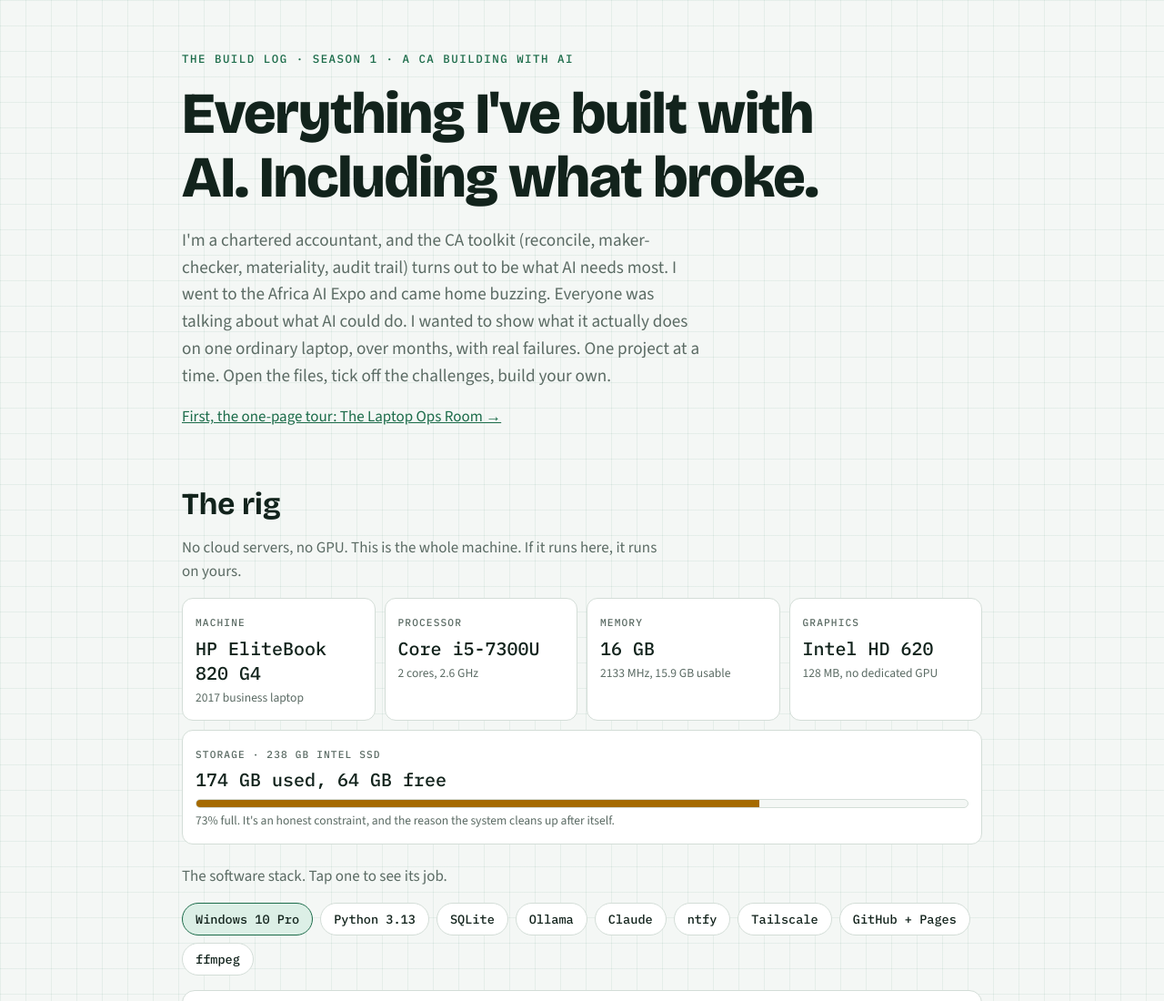
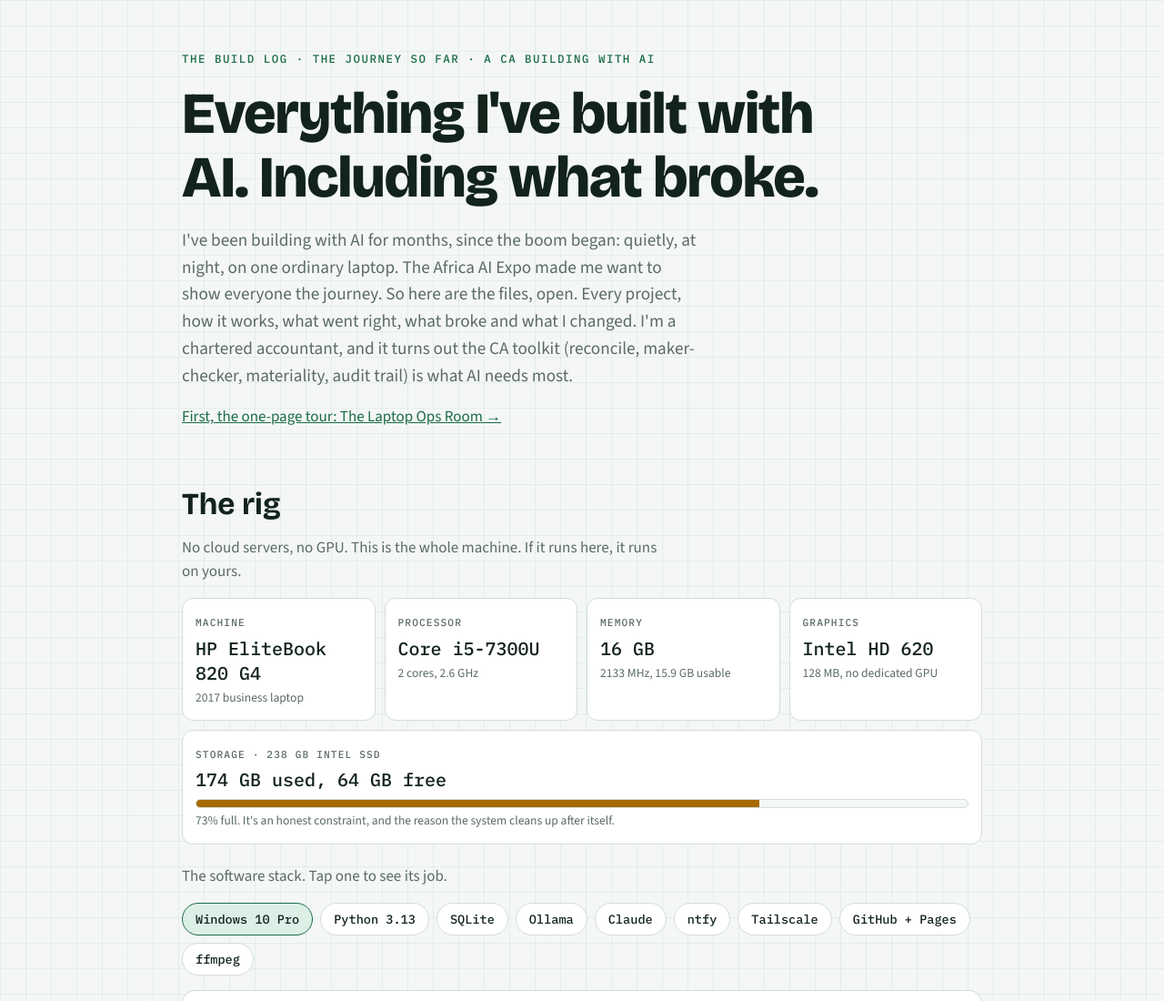
Before and after one commit to mmayet12-gif/ops-room, a plain HTML site: page series.html in a window 1280 px wide. Shown: the top 1100 px of the page at 91% size. Drawn offline with nearby package versions, Linux system fonts and the light colour scheme.

Commit message:
Reframe series as a months-long journey
Co-Authored-By: Claude Sonnet 5.5 <noreply@anthropic.com>

```diff
--- a/series.html
+++ b/series.html
@@ -113,9 +113,9 @@ footer { margin-top:64px; padding-top:18px; border-top:1px solid var(--line); co
 <body>
 <div class="wrap">
 <header class="hero">
-  <p class="eyebrow">The Build Log · Season 1 · A CA building with AI</p>
+  <p class="eyebrow">The Build Log · The journey so far · A CA building with AI</p>
   <h1>Everything I've built with AI. Including what broke.</h1>
-  <p class="lead">I'm a chartered accountant, and the CA toolkit (reconcile, maker-checker, materiality, audit trail) turns out to be what AI needs most. I went to the Africa AI Expo and came home buzzing. Everyone was talking about what AI could do. I wanted to show what it actually does on one ordinary laptop, over months, with real failures. One project at a time. Open the files, tick off the challenges, build your own.</p>
+  <p class="lead">I've been building with AI for months, since the boom began: quietly, at night, on one ordinary laptop. The Africa AI Expo made me want to show everyone the journey. So here are the files, open. Every project, how it works, what went right, what broke and what I changed. I'm a chartered accountant, and it turns out the CA toolkit (reconcile, maker-checker, materiality, audit trail) is what AI needs most.</p>
   <p><a href="index.html">First, the one-page tour: The Laptop Ops Room &rarr;</a></p>
 </header>
 
```
